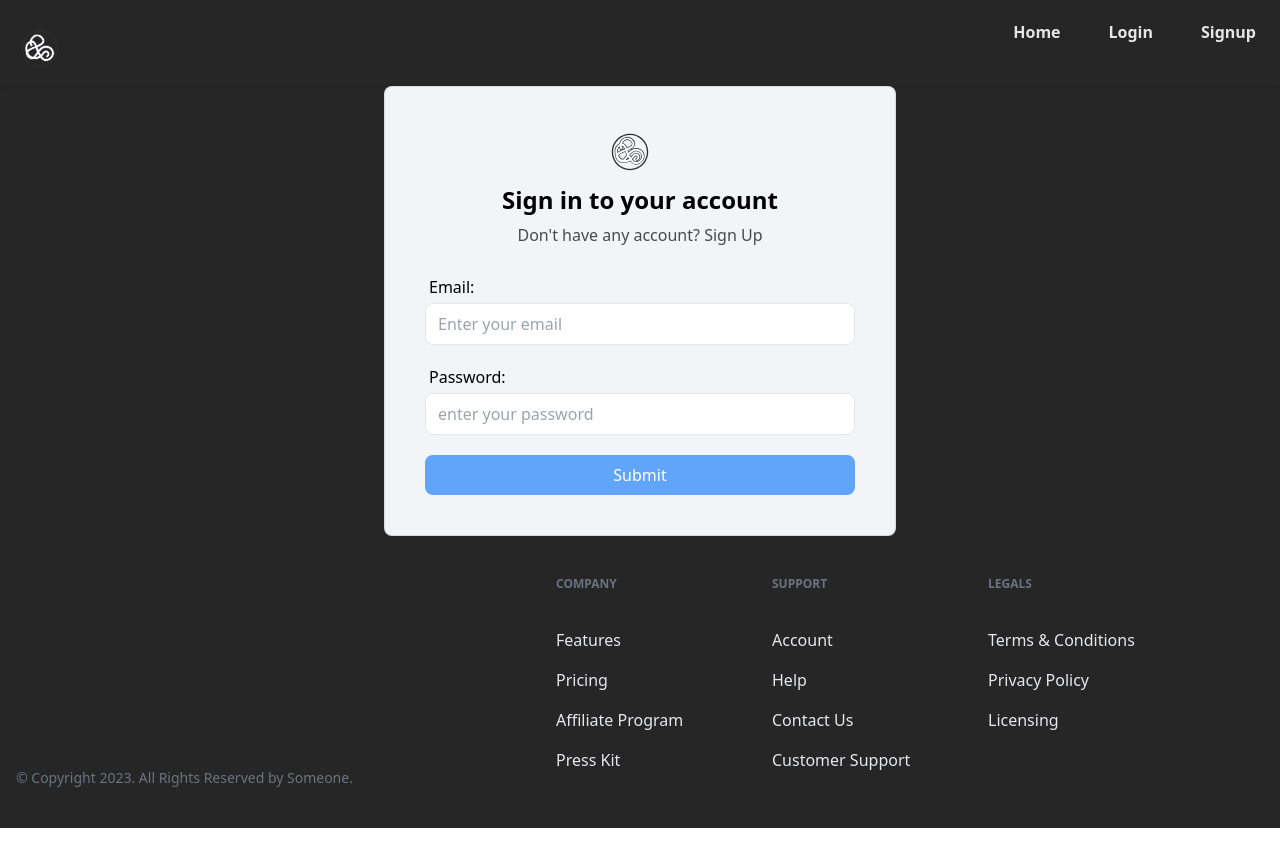
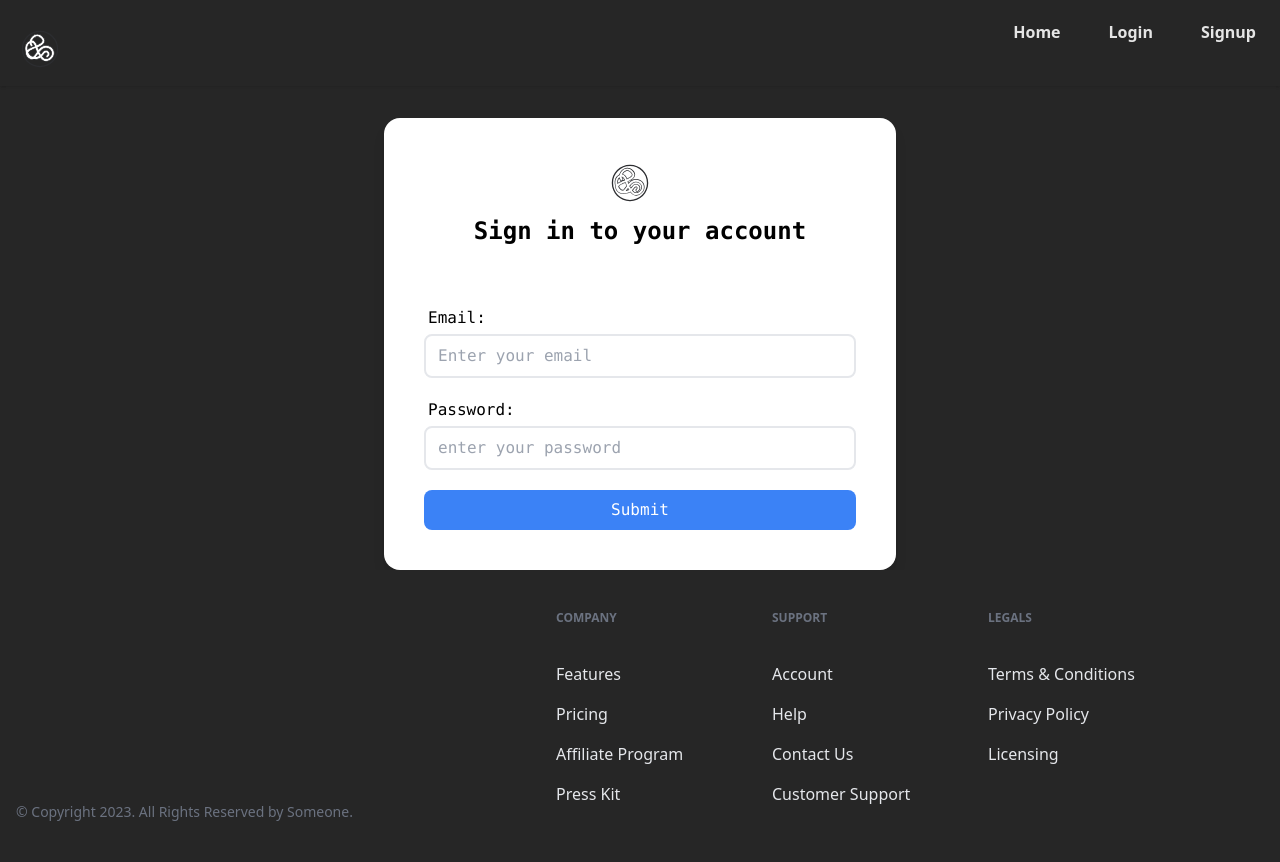
Before and after one commit to sharathkodoth/React-Appwrite-Project-chaiaurcode, a React (Vite) app: page /login in a window 1280 px wide. Before the commit the page ends 828 px from the top, so only its background shows below. Built offline with nearby package versions, Linux system fonts and the light colour scheme; no server answers.

Commit message:
ui changes

```diff
--- a/src/components/Button.jsx
+++ b/src/components/Button.jsx
@@ -4,7 +4,7 @@ import React from 'react'
 function Button({
     children,
     type = 'button',
-    bgColor = 'bg-blue-400',
+    bgColor = 'bg-blue-500',
     textColor = 'text-white',
     className = '',
     ...props
--- a/src/components/Login.jsx
+++ b/src/components/Login.jsx
@@ -27,8 +27,8 @@ function Login() {
     }
   };
   return (
-    <div className="flex items-center justify-center w-full">
-      <div className="mx-auto w-full max-w-lg bg-gray-100 rounded-lg p-10 border border-black/10">
+    <div className="flex items-center justify-center w-full mt-8 font-mono">
+      <div className="mx-auto w-full max-w-lg bg-white rounded-2xl p-10 shadow-lg">
         <div className="mb-2 flex justify-center">
           <span className="inline-block w-full max-w-[100px]">
             <Logo width="100%" />
@@ -37,7 +37,7 @@ function Login() {
         <h2 className="text-center font-semibold text-2xl leading-tight">
           Sign in to your account
         </h2>
-        <p className="mt-2 text-center text-base text-black/70">
+        <p className="mt-2 text-center text-base text-white/70">
           Don&apos;t have any account?&nbsp;
           <Link
             to="/signup"
@@ -51,6 +51,7 @@ function Login() {
           <div className="space-y-5">
             <Input
               label="Email: "
+              className="border-2 focus:border-zinc-800"
               placeholder="Enter your email"
               type="email"
               {...register("email", {
@@ -64,13 +65,17 @@ function Login() {
             />
             <Input
               label="Password: "
+              className="border-2 focus:border-zinc-800"
               placeholder="enter your password"
               type="password"
               {...register("password", {
                 required: true,
               })}
             />
-            <Button type="submit" className="w-full">
+            <Button
+              type="submit"
+              className="w-full hover:bg-blue-600 duration-300"
+            >
               Submit
             </Button>
           </div>
--- a/src/components/Signup.jsx
+++ b/src/components/Signup.jsx
@@ -27,19 +27,19 @@ function Signup() {
   }
 
   return (
-    <div className="flex items-center justify-center">
-      <div className={`mx-auto w-full max-w-lg bg-gray-100 rounded-xl p-10 border border-black/10`}>
+    <div className="flex items-center justify-center font-mono">
+      <div className={`mx-auto w-full max-w-lg bg-white rounded-2xl p-10 border border-black/10`}>
         <div className="mb-2 flex justify-center">
           <span className="inline-block w-full max-w-[100px]">
             <Logo width="100%" />
           </span>
         </div>
         <h2 className="text-center text-2xl font-bold leading-tight">Sign up to create account</h2>
-        <p className="mt-2 text-center text-base text-black/60">
+        <p className="mt-2 mb-2 text-center text-base text-black/60">
           Already have an account?&nbsp;
           <Link
             to="/login"
-            className="font-medium text-primary transition-all duration-200 hover:underline"
+            className="text-neutral-700 font-bold text-primary transition-all duration-200 hover:underline"
           >
             Sign In
           </Link>
@@ -50,6 +50,7 @@ function Signup() {
           <div className='space-y-5'>
             <Input
               label="Full Name: "
+              className="border-2 focus:border-zinc-800"
               placeholder="Enter your full name"
               {...register("name", {
                 required: true,
@@ -57,6 +58,7 @@ function Signup() {
             />
             <Input
               label="Email: "
+              className="border-2 focus:border-zinc-800"
               placeholder="Enter your email"
               type="email"
               {...register("email", {
@@ -69,13 +71,14 @@ function Signup() {
             />
             <Input
               label="Password: "
+              className="border-2 focus:border-zinc-800"
               type="password"
               placeholder="Enter your password"
               {...register("password", {
                 required: true,
               })}
             />
-            <Button type="submit" className="w-full">
+            <Button type="submit" className="border-2 w-full hover:bg-blue-600 duration-300">
               Create Account
             </Button>
           </div>
--- a/src/components/header/logoutBtn.jsx
+++ b/src/components/header/logoutBtn.jsx
@@ -14,10 +14,10 @@ function LogoutBtn() {
     try {
       await authService.logout();
       dispatch(logout());
-      navigate('/login');
+      navigate("/login");
     } catch (error) {
       console.error("Logout failed:", error);
-      // Handle logout error (e.g., display error message)
+      // handling logout error
     } finally {
       setLoggingOut(false);
     }
@@ -25,11 +25,13 @@ function LogoutBtn() {
 
   return (
     <button
-      className={`inline-block px-6 py-2 duration-200 rounded-full ${loggingOut ? 'cursor-not-allowed opacity-50' : 'hover:bg-blue-100'}`}
+      className={`inline-block px-6 py-2 duration-200 rounded-full ${
+        loggingOut ? "cursor-not-allowed opacity-50" : "hover:text-neutral-400"
+      }`}
       onClick={logoutHandler}
       disabled={loggingOut}
     >
-      {loggingOut ? 'Logging out...' : 'Logout'}
+      {loggingOut ? "Logging out..." : "Logout"}
     </button>
   );
 }
```
